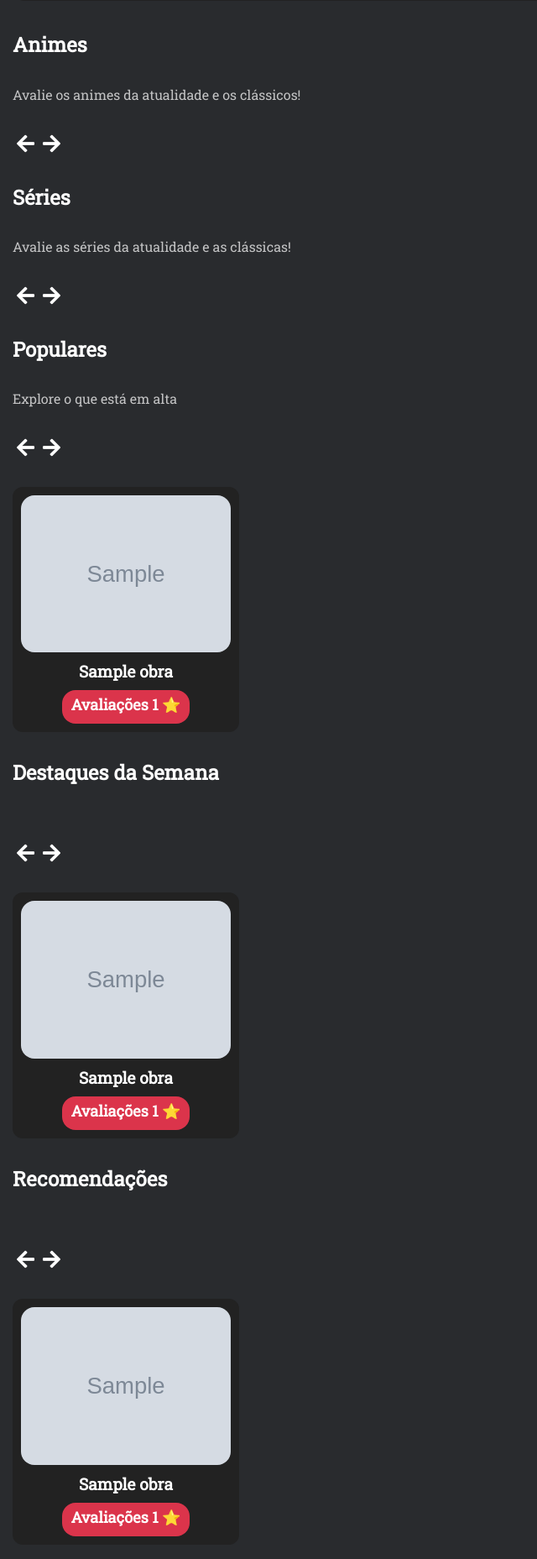
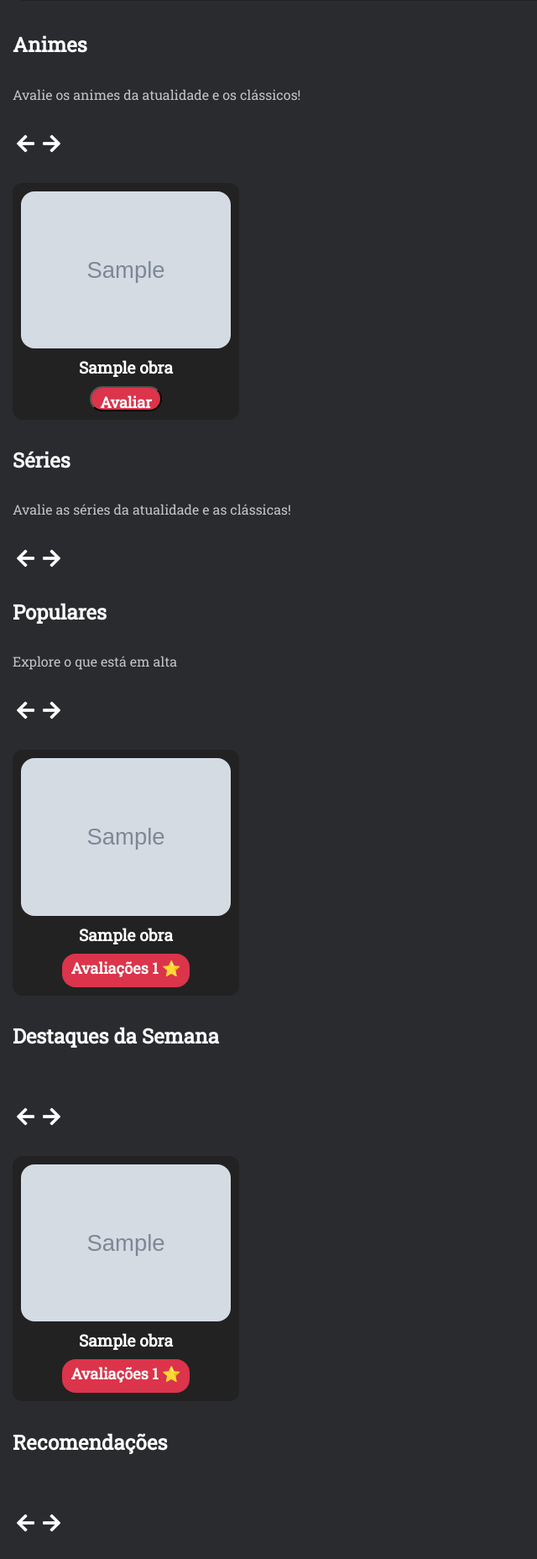
Before and after one commit to GuilhermeMirandaDS/GG-Avaliacoes, a PHP site: page / in a window 1280 px wide; the page is wider, and only the part inside the window is pictured. Shown: the part 1091-2948 px from the top of that part at 84% size, without its empty margins (0-640 px from the left). Run offline with PHP 8.4, Linux system fonts and the light colour scheme; tables that the repository leaves empty or names only in its code hold one stand-in row (values such as "Sample post"); grey boxes marked "Sample" are stand-in pictures.

Commit message:
mudanças

```diff
--- a/conecta.php
+++ b/conecta.php
@@ -1,5 +1,5 @@
 <?php
-    $servername = "localhost:3306";
+    $servername = "localhost:3308";
     $database = "ggcerto";
     $username = "root";
     $password = "";
--- a/database/insert.sql
+++ b/database/insert.sql
@@ -7,7 +7,7 @@ VALUES
 ('Romance'),
 ('Fantasia'),
 ('Suspense'),
-('Terror')
+('Terror');
 
 
 INSERT INTO avaliacoes (QTD_ESTRELAS,Review)
@@ -17,7 +17,7 @@ VALUES
 (3,'Ok'),
 (4,'Bom'),
 (5,'Muito Bom'),
-(4, '"Review do usuário"')
+(4, '"Review do usuário"');
 
 INSERT INTO obras(Nome, Lancamento, Autor, ID_CATEGORIA, Sinopse, ID_AVALIACAO, Foto, Tipo)
 VALUES
--- a/index.php
+++ b/index.php
@@ -24,29 +24,38 @@
         </nav>
         <form class="pesquisa" method="post" action="pesquisa-resultado.php">
             <h2>Filtros:</h2>
-            <select class="filtro" name="categoria_obra">
-                <option disabled selected>Categoria</option>
-                <option class="option">Todas</option>
-                <option class="option">Ação</option>
-                <option class="option">Aventura</option>
-                <option class="option">Comédia</option>
-                <option class="option">Drama</option>
-                <option class="option">Romance</option>
-                <option class="option">Fantasia</option>
-                <option class="option">Suspense</option>
-                <option class="option">Terror</option>
-            </select>
-            <select class="filtro" name="ano_obra">
-                <option disabled selected>Ano</option>
-            </select>
+            <?php
+                require("conecta.php");
+
+                $dados_select = mysqli_query($conn, "SELECT ID_CATEGORIA, Categoria FROM categoria");
+                echo '<select name="categoria_obra" class="filtro"> <option disabled selected>Categoria</option>';
+                while ($dado = mysqli_fetch_array($dados_select)) {
+
+                echo '<option name="categoria_obra" class="option" value='.$dado[0].'>'.$dado[1].'</option>';
+
+                }
+                echo '</select>';
+            ?>
+
+            <?php
+                require("conecta.php");
+
+                $dados_select = mysqli_query($conn, "SELECT Lancamento FROM obras");
+                echo '<select name="ano_obra" class="filtro"><option disabled selected>Ano</option>';
+                while ($dado = mysqli_fetch_array($dados_select)) {
+
+            echo '<option name="ano_obra" class="option" value='.$dado[0].'</option>';
+
+                }
+                echo '</select>';
+            ?>
             <select class="filtro" name="avaliacao_obra">
                 <option disabled selected>Avaliação</option>
-                <option class="option">Todas</option>
-                <option class="option">1</option>
-                <option class="option">2</option>
-                <option class="option">3</option>
-                <option class="option">4</option>
-                <option class="option">5</option>
+                <option name="avaliacao_obra" class="option">1</option>
+                <option name="avaliacao_obra" class="option">2</option>
+                <option name="avaliacao_obra" class="option">3</option>
+                <option name="avaliacao_obra" class="option">4</option>
+                <option name="avaliacao_obra" class="option">5</option>
             </select>
             <input type="text" name="nome_obra" id="nome-pesquisa" placeholder="Digite o nome">
             <a href="pesquisa-resultado.php"><input type="button" id="pesquisar-btn" value="Pesquisar"></a>
@@ -97,8 +106,9 @@
         require("conecta.php");
 
         $dados_select = mysqli_query($conn, "SELECT ID_OBRA, Nome, ID_AVALIACAO, Foto FROM obras WHERE obras.tipo = 1");
+        echo "<form action='pag_avaliacao.php' method='post'>";
         while ($dado = mysqli_fetch_array($dados_select)) {
-            echo '<div class="card"><img src="' . $dado[3] . '"><div class="card-title">' . $dado[1] . '</div><a href="attack.html" class="avaliacao">Avaliações ' . $dado[2] . ' ⭐</a></div>';
+            echo '<div class="card"><img src="' . $dado[3] . '"><div class="card-title">' . $dado[1] . '</div><input type="submit" class="avaliacao" name= enviar[" .$dado[0]. "] value="Avaliar"></a></div>';
         }
         ?>
 
```
Also changed, not shown: 100_coisas.html (+14 -0 lines), database/banco.sql (+4 -43 lines), pesquisa-resultado.php (+32 -85 lines), elementos/attack.webp (added), 1 other file.
